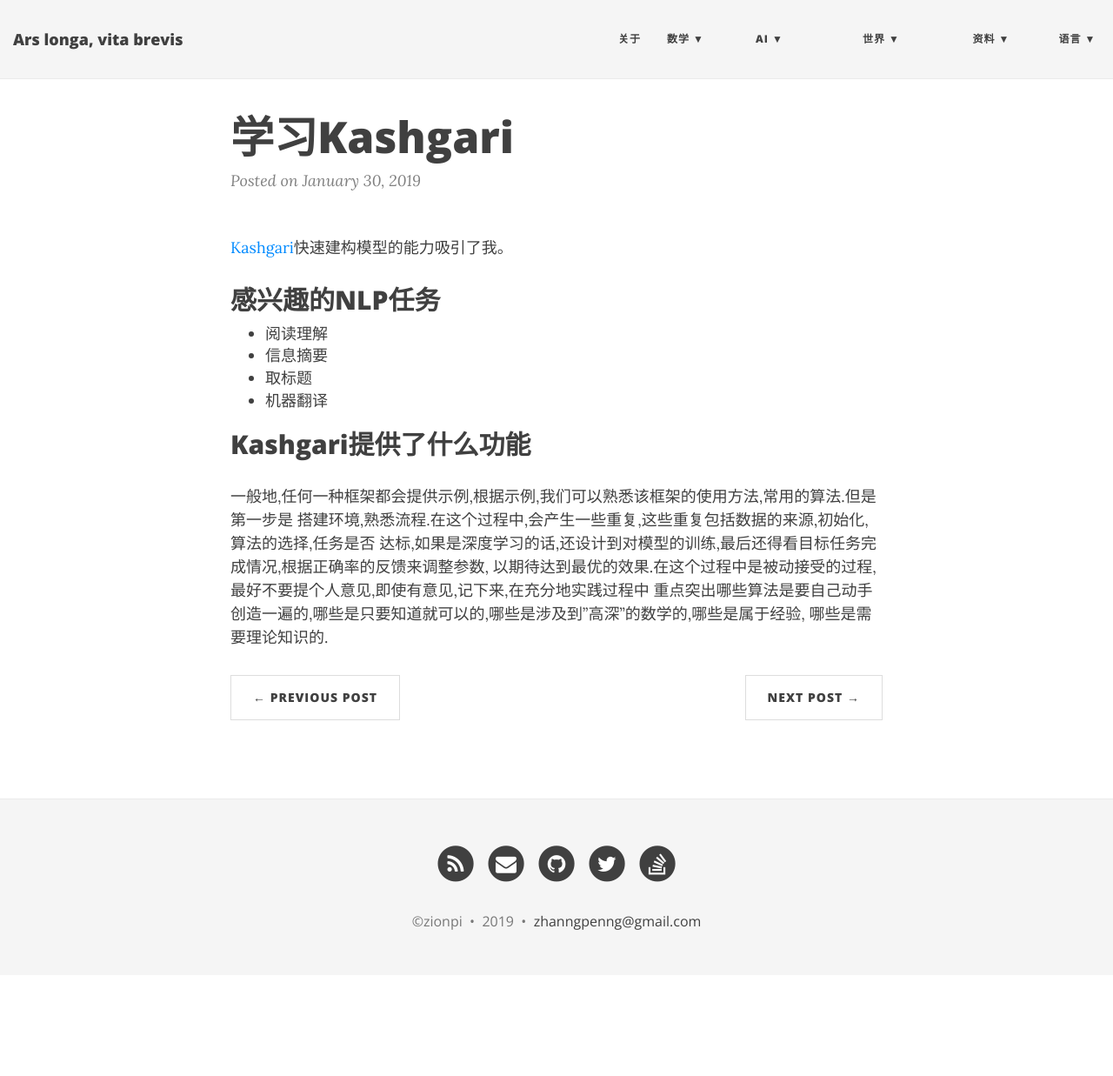
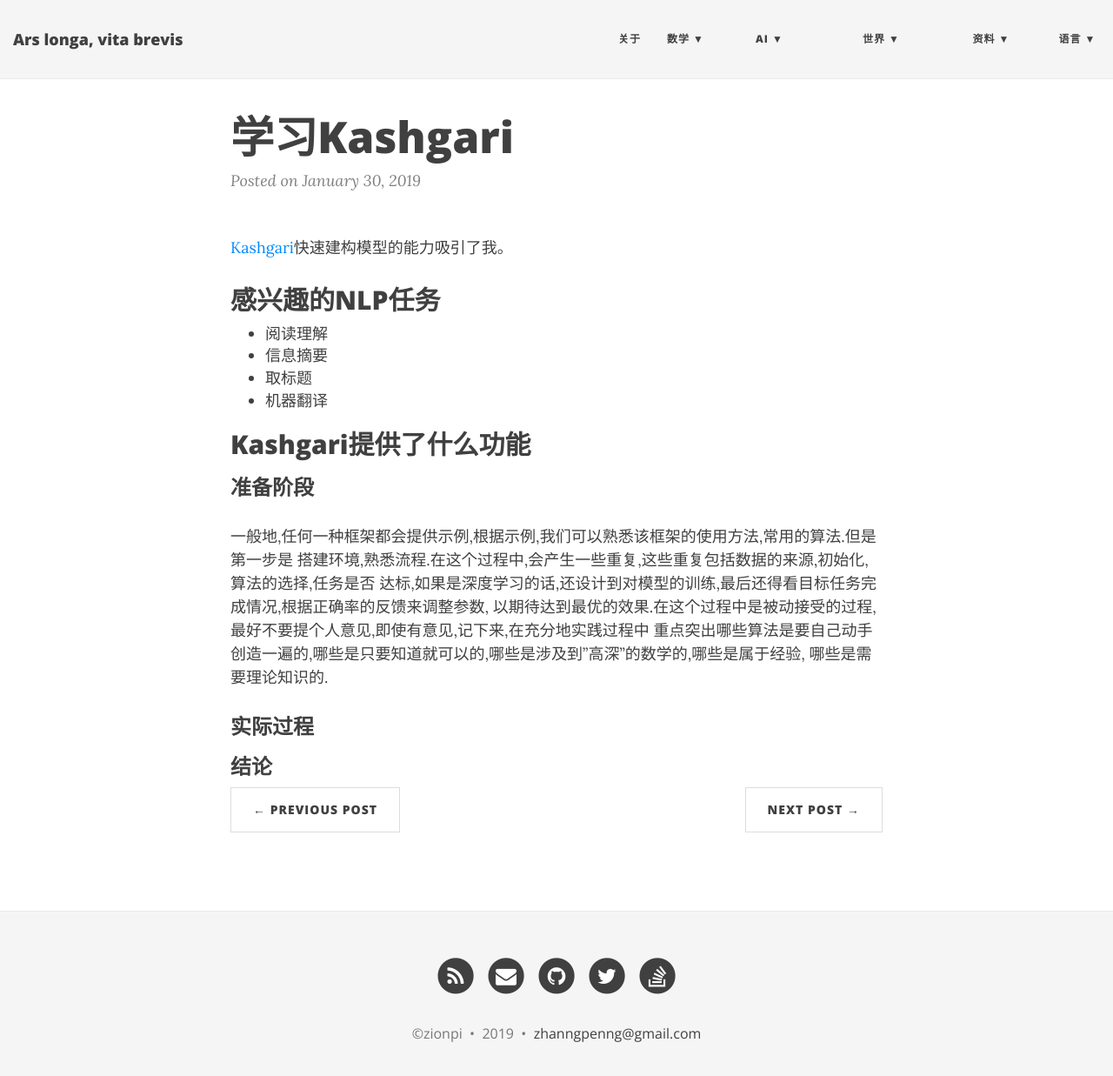
Before and after one commit to ZionPi/zionpi.github.io, a Jekyll site: the page built from _posts/2019-01-30-learn-Kashgari.md, in a window 1280 px wide and 1250 px high. Shown: the top 1237 px of the window at 87% size. Built offline with Jekyll 4.4.1, drawn with Linux system fonts in a browser that asks for light colours; nearby versions of some CDN libraries.

Commit message:
Update 2019-01-30-learn-Kashgari.md

```diff
--- a/_posts/2019-01-30-learn-Kashgari.md
+++ b/_posts/2019-01-30-learn-Kashgari.md
@@ -12,9 +12,16 @@
 
 ## Kashgari提供了什么功能
 
+
+### 准备阶段
 一般地,任何一种框架都会提供示例,根据示例,我们可以熟悉该框架的使用方法,常用的算法.但是第一步是
 搭建环境,熟悉流程.在这个过程中,会产生一些重复,这些重复包括数据的来源,初始化,算法的选择,任务是否
 达标,如果是深度学习的话,还设计到对模型的训练,最后还得看目标任务完成情况,根据正确率的反馈来调整参数,
 以期待达到最优的效果.在这个过程中是被动接受的过程,最好不要提个人意见,即使有意见,记下来,在充分地实践过程中
 重点突出哪些算法是要自己动手创造一遍的,哪些是只要知道就可以的,哪些是涉及到"高深"的数学的,哪些是属于经验,
 哪些是需要理论知识的.
+
+### 实际过程
+
+
+### 结论
```
